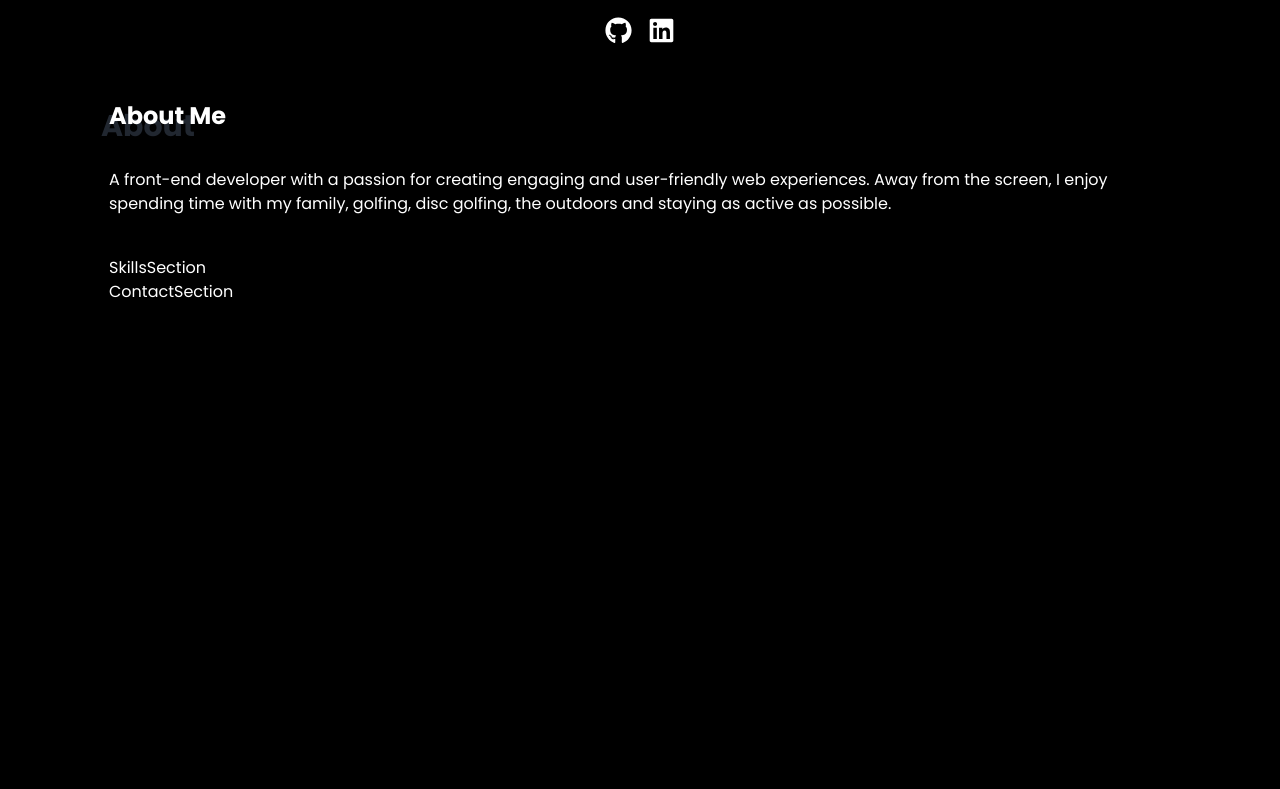
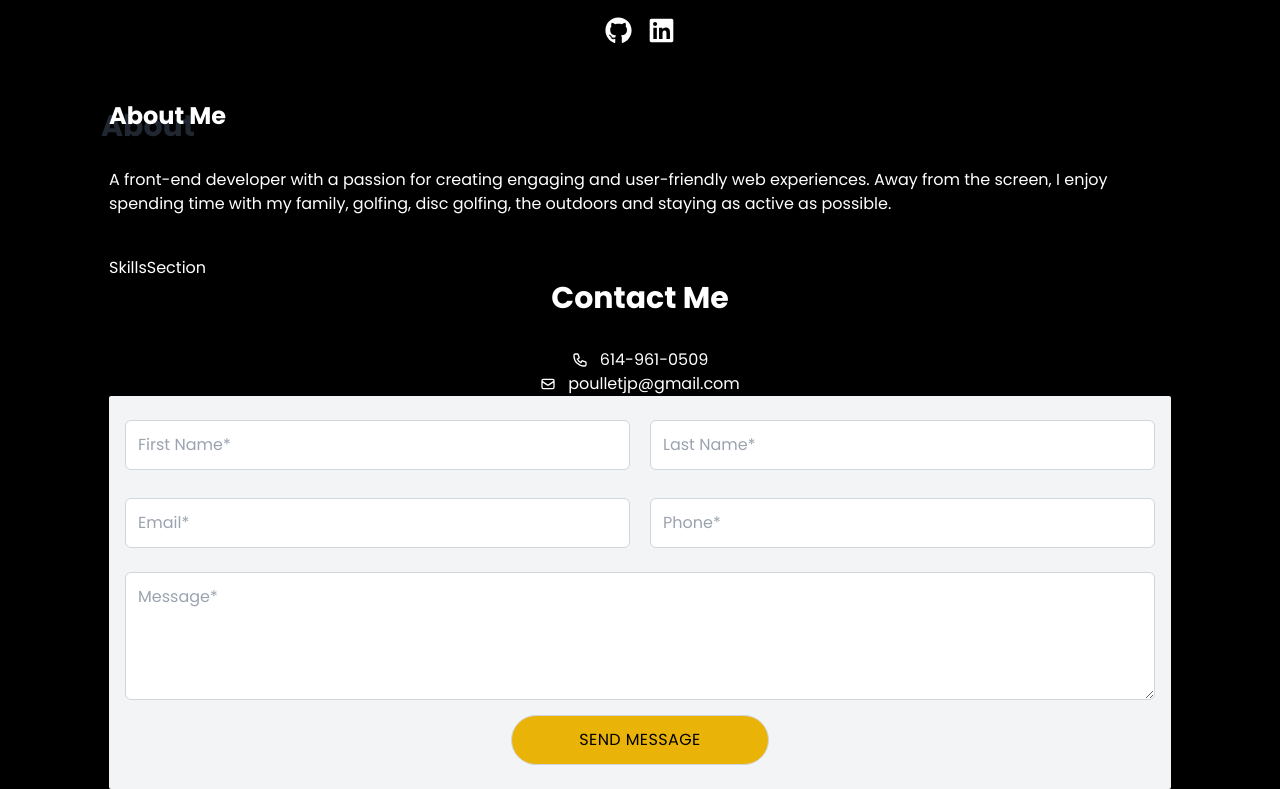
Before and after one commit to jppoullet/portfolio, a React (Vite) app: page / in a window 1280 px wide. Shown: the part 365-1154 px from the top of the page. Before the commit the page ends 800 px from the top, so only its background shows below. Built offline with nearby package versions, Linux system fonts and the light colour scheme.

Commit message:
added contact card

```diff
--- /dev/null
+++ b/src/components/ContactCard.jsx
@@ -0,0 +1,123 @@
+import React, { useState } from "react";
+// import { ToastContainer, toast } from "react-toastify";
+// import "react-toastify/dist/ReactToastify.css";
+
+const ContactCard = () => {
+  const [result, setResult] = useState("");
+  const [phoneNumber, setPhoneNumber] = useState("");
+
+  const handleSubmit = async (e) => {
+    e.preventDefault();
+
+    const formData = new FormData(e.target);
+    formData.append("access_key", "96c8992f-ca51-48c7-9f69-73c8fb2912e6");
+
+    const res = await fetch("https://api.web3forms.com/submit", {
+      method: "POST",
+      body: formData,
+    }).then((res) => res.json());
+
+    if (res.success) {
+      console.log("Success", res);
+      // setResult(res.message);
+    } else {
+      console.log("Error", res);
+      // setResult(res.message);
+    }
+
+    document.getElementById("form").reset();
+
+    toast.success(`${res.message} We will contact you soon, Thank you.`, {
+      position: "top-center",
+      autoClose: 3500,
+      hideProgressBar: true,
+      closeOnClick: true,
+      pauseOnHover: false,
+      draggable: true,
+      progress: undefined,
+      theme: "colored",
+    });
+  };
+
+  const formatPhone = (e) => {
+    let value = e.target.value;
+    setPhoneNumber(value);
+    let phoneNumber = value.replace(/\D/g, "");
+
+    const size = phoneNumber.length;
+    if (size > 0) {
+      phoneNumber = `(${phoneNumber}`;
+    }
+    if (size > 3) {
+      phoneNumber = phoneNumber.slice(0, 4) + ") " + phoneNumber.slice(4, 11);
+    }
+    if (size > 6) {
+      phoneNumber = phoneNumber.slice(0, 9) + "-" + phoneNumber.slice(9);
+    }
+    console.log(phoneNumber);
+    setPhoneNumber(phoneNumber);
+  };
+
+  return (
+    <div>
+      <form
+        id="form"
+        onSubmit={handleSubmit}
+        className="w-full p-4 rounded-sm shadow-xl max-w-full bg-gray-100"
+      >
+        <div className="grid grid-cols-1 gap-5 md:grid-cols-2">
+          <input
+            className="w-full bg-white text-gray-900 mt-2 p-3 rounded-md border border-gray-300 focus:outline-none focus:shadow-outline"
+            type="text"
+            placeholder="First Name*"
+            name="first name"
+            required
+          />
+          <input
+            className="w-full bg-white text-gray-900 mt-2 p-3 rounded-md border border-gray-300 focus:outline-none focus:shadow-outline"
+            type="text"
+            placeholder="Last Name*"
+            name="last name"
+            required
+          />
+          <input
+            className="w-full bg-white text-gray-900 mt-2 p-3 rounded-md border border-gray-300 focus:outline-none focus:shadow-outline"
+            type="email"
+            placeholder="Email*"
+            name="email"
+            required
+          />
+          <input
+            className="w-full bg-white text-gray-900 mt-2 p-3 rounded-md border border-gray-300 focus:outline-none focus:shadow-outline"
+            type="tel"
+            placeholder="Phone*"
+            name="phone"
+            value={phoneNumber}
+            onChange={formatPhone}
+            required
+          />
+        </div>
+        <div className="mt-4">
+          <textarea
+            placeholder="Message*"
+            name="message"
+            className="w-full h-32 bg-white text-gray-900 mt-2 p-3 rounded-md border border-gray-300 focus:outline-none focus:shadow-outline"
+            required
+          ></textarea>
+        </div>
+        <div className="my-2 w-1/2 lg:w-1/4 mx-auto">
+          <button
+            type="submit"
+            className="uppercase tracking-wide bg-yellow-500 text-black p-3 rounded-full border border-gray-300 w-full
+              focus:outline-none focus:shadow-outline hover:bg-secondary transition duration-500"
+          >
+            Send Message
+          </button>
+        </div>
+      </form>
+      {/* <ToastContainer /> */}
+    </div>
+  );
+};
+
+export default ContactCard;
--- a/src/sections/ContactSection.jsx
+++ b/src/sections/ContactSection.jsx
@@ -1,7 +1,38 @@
 import React from "react";
+import ContactCard from "../components/ContactCard";
+import { HiOutlinePhone, HiOutlineMail } from "react-icons/hi";
 
 const ContactSection = () => {
-  return <div>ContactSection</div>;
+  return (
+    <section>
+      <div className="text-center">
+        <h2 className="md:text-3xl text-2xl font-bold">Contact Me</h2>
+
+        <p className="mt-8">
+          <a
+            href="tel:6143906882"
+            aria-label="Phone Number"
+            className="hover:font-bold flex justify-center items-center gap-3"
+          >
+            <HiOutlinePhone />
+            614-961-0509
+          </a>
+        </p>
+        <p>
+          <a
+            href="mailto:"
+            aria-label="Email Address"
+            className="hover:font-bold flex justify-center items-center gap-3"
+          >
+            <HiOutlineMail />
+            poulletjp@gmail.com
+          </a>
+        </p>
+      </div>
+
+      <ContactCard />
+    </section>
+  );
 };
 
 export default ContactSection;
```
